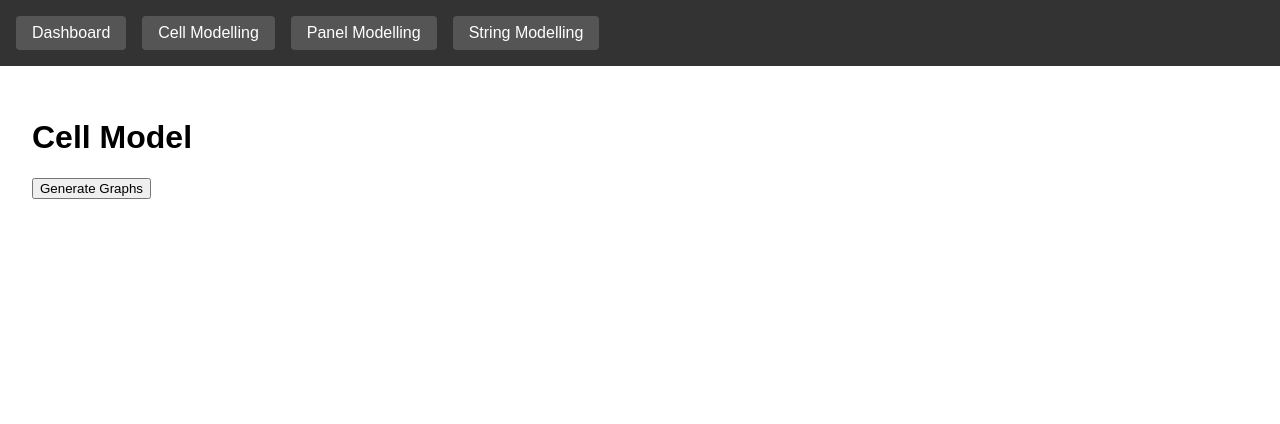
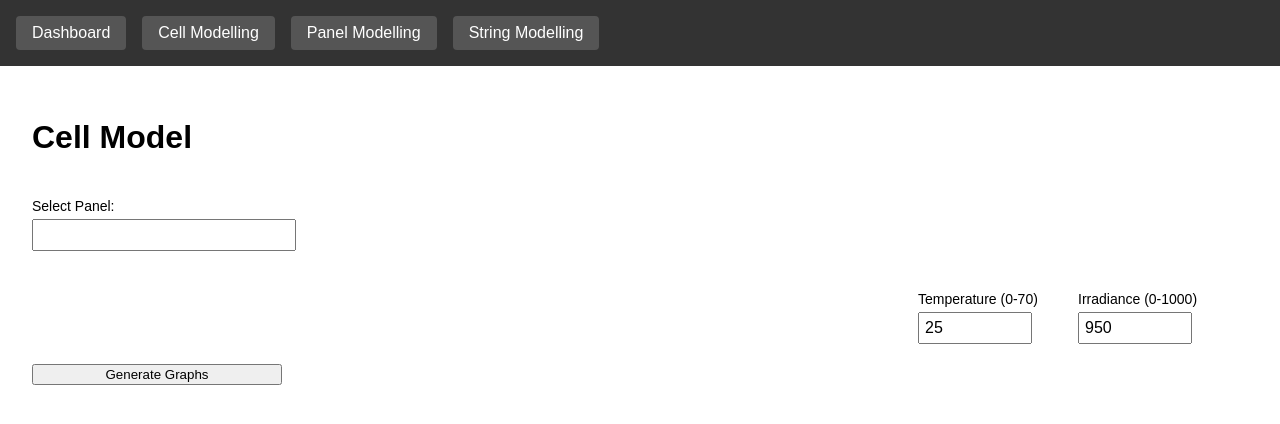
Before and after one commit to Drew-Evs/Solar_Site, a Flask app: page /cell in a window 1280 px wide. Shown: the top 424 px of the page. Run offline with Flask 3, Linux system fonts and the light colour scheme.

Commit message:
Added cell page

```diff
--- a/flaskr/requirements.txt
+++ b/flaskr/requirements.txt
@@ -7,3 +7,5 @@ numpy
 scipy
 pytz
 shelve
+Flask
+Flask-SQLAlchemy
--- a/flaskr/routes.py
+++ b/flaskr/routes.py
@@ -1,19 +1,22 @@
 from flask import Blueprint, render_template, request, session, url_for
+from .models import PanelInfo
 
-db = Blueprint('routes', __name__)
+bp = Blueprint('routes', __name__)
 
-@db.route('/')
+@bp.route('/')
 def dashboard():
     return render_template('dashboard.html')
 
-@db.route('/cell')
+@bp.route('/cell')
 def cell():
-    return render_template('cell_page.html')
+    panels = PanelInfo.query.with_entities(PanelInfo.panel_name).distinct().all()
+    panel_names = [p.panel_name for p in panels]
+    return render_template('cell_page.html', panel_names=panel_names)
 
-@db.route('/panel')
+@bp.route('/panel')
 def panel():
     return render_template('panel_page.html')
 
-@db.route('/string')
+@bp.route('/string')
 def string():
     return render_template('string_page.html')
--- a/flaskr/templates/base.html
+++ b/flaskr/templates/base.html
@@ -7,6 +7,14 @@
       body {
         font-family: sans-serif;
         margin: 0;
+        height: 100%;
+      }
+
+      /*Forces the input over to the right side*/
+      .input-wrapper {
+        display: flex;
+        justify-content: flex-start;
+        gap: 30px;
       }
 
       nav {
@@ -14,6 +22,13 @@
         padding: 1rem;
         display: flex;
         gap: 1rem;
+        flex-shrink: 0;
+      }
+
+      select {
+        padding: 5px;
+        font-size: 16px;
+        width: 200px;
       }
 
       .nav-button {
@@ -32,8 +47,115 @@
       }
 
       .content {
+        flex: 1;
+        display: flex;
+        flex-direction: column;
+        overflow-y: auto;
         padding: 2rem;
       }
+
+      .input-container {
+        display: flex;
+        flex-direction: column;
+        width: 100%;
+        max-width: 250px;
+        margin-top: 20px;
+      }
+
+      .input-container label {
+        white-space: nowrap;
+        min-width: 130px;
+        display: inline-block;
+      }
+
+      .number-box {
+        display: flex;
+        flex-direction: column;
+        align-items: center;
+      }
+
+      input[type="number"] {
+        width: 100px;
+        padding: 5px;
+        font-size: 16px;
+      }
+
+      label {
+        margin-bottom: 5px;
+        font-size: 14px;
+      }
+
+      input[list] {
+        padding: 5px;
+        font-size: 16px;
+        width: 250px;
+      }
+
+      .graphs {
+        display: flex;
+        flex-wrap: wrap;
+        justify-content: flex-start;
+        gap: 20px;
+        margin-top: 20px;
+      }
+
+      .graphs img {
+        width: calc((90%/3) - 10px);
+        height: auto;
+        margin-top: 10px;
+      }
+
+      .cell-wrapper {
+        flex: 1;
+        display: flex;
+        align-items: flex-start;
+        justify-content: space-between;
+        gap: 40px;
+        margin-top: 20px;
+      }
+
+      .c-input-table-wrapper {
+        display: flex;
+        flex-direction: column;
+        align-items: flex-end;
+        gap: 20px;
+        margin-right: 40px;
+      }
+
+
+      .c-out-graph-wrapper {
+        width: 50%;
+        display: flex;
+        flex-direction: column;
+        gap: 20px;
+        margin-right: 40px;
+      }
+
+      .c-input-table-wrapper,
+      .c-out-graph-wrapper {
+        flex: 1;
+        overflow: auto;
+      }
+
+      /* A commonly used table 5 columns - 2 rows*/
+      .styled-table {
+        width: 100%;
+        border-collapse: collapse;
+        margin-top: 20px;
+      }
+
+      .styled-table td {
+        border: 1px solid #ddd;
+        padding: 12px 15px;
+        text-align: center;
+        background-color: #f9f9f9;
+        font-family: Arial, sans-serif;
+      }
+
+      .styled-table tr:hover td {
+        background-color: #f1f1f1;
+      }
+
     </style>
   </head>
   <body>
--- a/flaskr/templates/cell_page.html
+++ b/flaskr/templates/cell_page.html
@@ -3,12 +3,23 @@
 {% block title %}Cell Page{% endblock %}
 
 {% block content %}
+
 <h1>Cell Model</h1>
 
 <form method="POST" action="{{ url_for('cell_info.generate_cell_graphs') }}">
-  <button type="submit">Generate Graphs</button>
-</form>
+  <div class="input-container">
+    <label fo="panel-select">Select Panel:</label>
+    <input list="panels" id="panel-input" name="panel_name" autocomplete="off" value="{{ panel_name or '' }}"/>
 
+    <datalist id="panels">
+      {% for name in panel_names %}
+        <option value="{{ name }}"></option>
+      {% endfor %}
+    </datalist>
+  </div>
+
+<div class="cell-wrapper">
+  <div class="c-out-graph-wrapper">
     {% if graphs %}
       <div class="graphs">
         {% for graph in graphs %}
@@ -16,4 +27,63 @@
         {% endfor %}
       </div>
     {% endif %}
+
+    {% if iph is defined and iph %}
+      <table class="styled-table">
+        <tr>
+          <td>Voc</td>
+          <td>Isc</td>
+          <td>Vmp</td>
+          <td>Imp</td>
+          <td>Pmax</td>
+        </tr>
+        <tr>
+          <td>{{ voc or ' ' }}</td>
+          <td>{{ isc or ' ' }}</td>
+          <td>{{ vmp or ' ' }}</td>
+          <td>{{ imp or ' ' }}</td>
+          <td>{{ pmax or ' ' }}</td>
+        </tr>
+      </table>
+    {% endif %}
+  </div>
+
+  <div class="c-input-table-wrapper">
+    <div class="input-wrapper">
+      <div class="input-container">
+        <label for="temp">Temperature (0-70)</label>
+        <input type="number" id="temp" name="temperature" min="0" max="70" step="1" value="{{ temperature or 25 }}">
+      </div>
+
+      <div class="input-container">
+        <label for="irr">Irradiance (0-1000)</label>
+        <input type="number" id="irr" name="irradiance" min="0" max="1000" step="10" value="{{ irradiance or 950 }}">
+      </div>
+    </div>
+
+    {% if iph is defined and iph %}
+      <table class="styled-table">
+        <tr>
+          <td>Iph</td>
+          <td>Is</td>
+          <td>n</td>
+          <td>Rs</td>
+          <td>Rp</td>
+        </tr>
+        <tr>
+          <td>{{ iph or ' ' }}</td>
+          <td>{{ isat or ' ' }}</td>
+          <td>{{ n or ' ' }}</td>
+          <td>{{ rs or ' ' }}</td>
+          <td>{{ rp or ' ' }}</td>
+        </tr>
+      </table>
+    {% endif %}
+  </div>
+</div>
+
+<div class="input-container">
+    <button type="submit">Generate Graphs</button>
+</form>
+</div>
 {% endblock %}
```
Also changed, not shown: flaskr/__init__.py (+13 -6 lines), flaskr/cell_info.py (+31 -17 lines), flaskr/classes.py (+90 -35 lines), flaskr/get_data.py (+23 -26 lines), flaskr/helper_functions.py (+11 -4 lines), flaskr/models.py (added, +31 -0 lines), flaskr/static/plots/A10Green_Technology_A10J_M60_225/A10Green_Technology_A10J_M60_225_Cell_IV.png (added), flaskr/static/plots/A10Green_Technology_A10J_M60_225/A10Green_Technology_A10J_M60_225_Cell_PI.png (added), flaskr/static/plots/A10Green_Technology_A10J_M60_225/A10Green_Technology_A10J_M60_225_Cell_PV.png (added), flaskr/static/plots/Jinko_Solar_Co___Ltd_JKM410M_72HL_V/Jinko_Solar_Co___Ltd_JKM410M_72HL_V_cell_IV.png (deleted), flaskr/static/plots/Jinko_Solar_Co___Ltd_JKM410M_72HL_V/Jinko_Solar_Co___Ltd_JKM410M_72HL_V_cell_PI.png (deleted), flaskr/static/plots/Jinko_Solar_Co___Ltd_JKM410M_72HL_V/Jinko_Solar_Co___Ltd_JKM410M_72HL_V_cell_PV.png (deleted), instance/database.db (added), 3 other files. Lines whose indentation alone changed are shown as unchanged.
